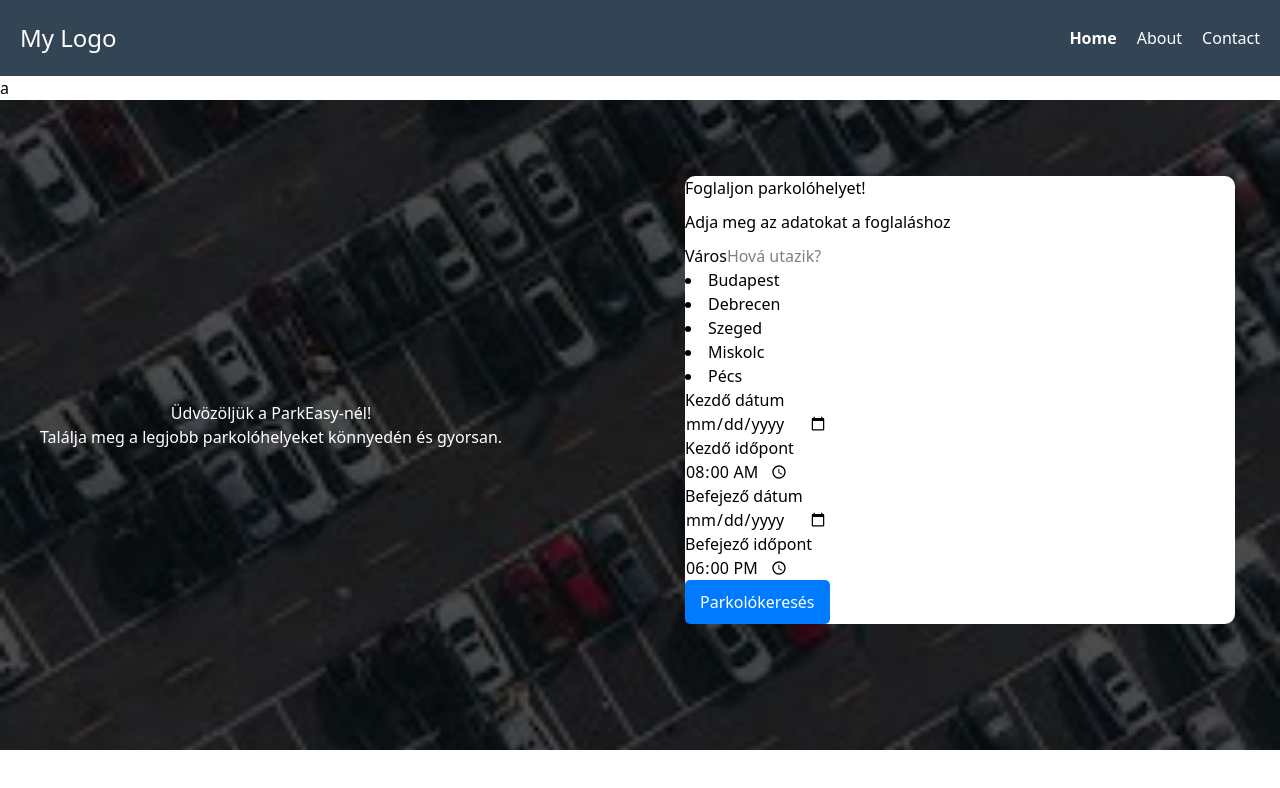
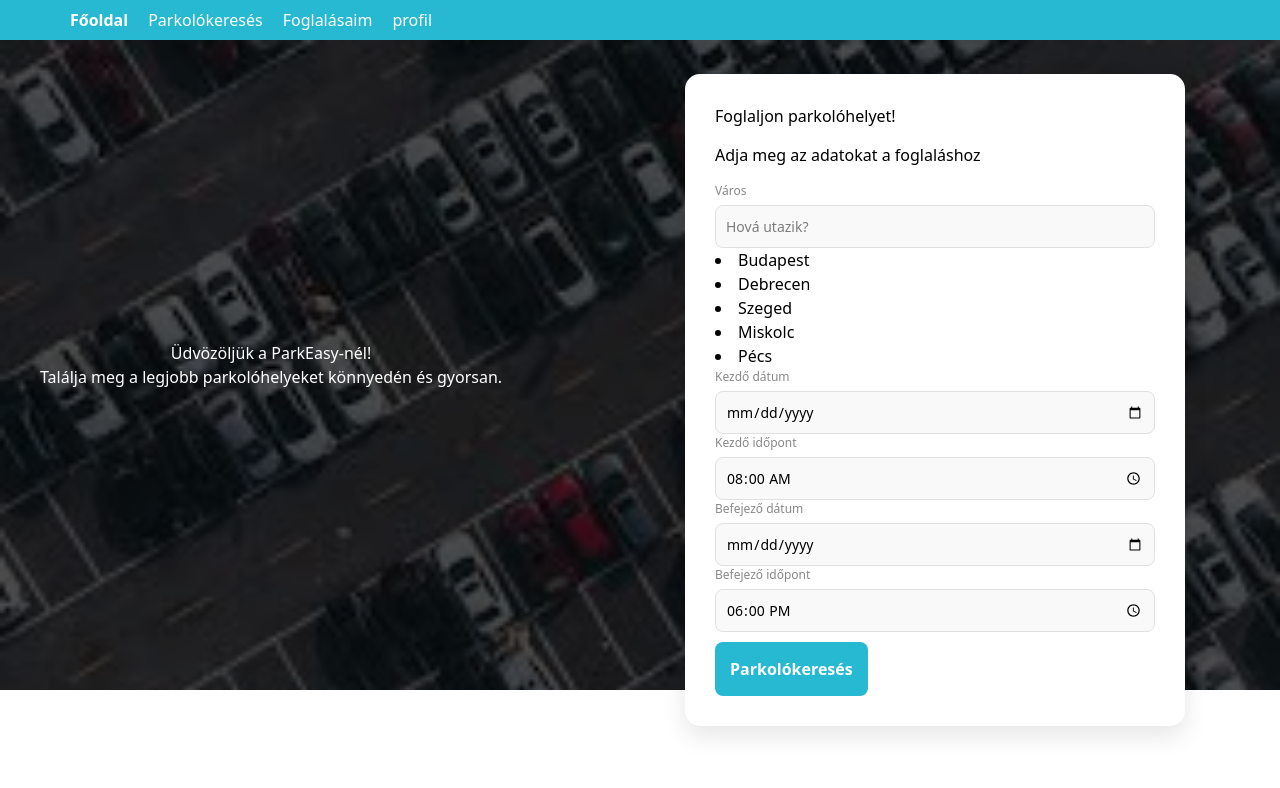
Before and after one commit to mmartin027/vizsgaremek_frontend, an Angular app: page /home in a window 1280 px wide. Shown: the top 788 px of the page. Built offline with nearby package versions, Linux system fonts and the light colour scheme.

Commit message:
password

```diff
--- a/src/app/features/auth/login/login.component.html
+++ b/src/app/features/auth/login/login.component.html
@@ -28,6 +28,10 @@
     <input type="text" formControlName="username" placeholder="felhasznalonev">
     <input type="password"  id="password" formControlName="password" placeholder="Jelszó">
 
+<div class="forgot-password-link">
+  <a routerLink="/forgot-password">Elfelejtette a jelszavát?</a>
+</div>
+
     <button class="Sign-in-button" type="submit">Bejelentkezés</button>
   </div>
 </form>
--- a/src/app/features/home/components/quick-search/quick-search.component.css
+++ b/src/app/features/home/components/quick-search/quick-search.component.css
@@ -1,27 +1,66 @@
 .foglalotomb {
   display: flex;
+  flex-direction: column;
   background-color: white;
-  flex-direction: column;
-  gap: 10px;
-  border-radius: 10px;
-}
+  gap: 15px;
+  padding: 30px; /* Nagyobb belső tér */
+  border-radius: 15px; /* Kicsit kerekebb sarkok */
 
-.foglalotomb button {
-  padding: 10px 15px;
-  background-color: #007bff;
-  color: white;
-  border: none;
-  border-radius: 5px;
-  cursor: pointer;
-  font-size: 16px;
+  /* Ez az árnyék adja meg a lebegő hatást */
+  box-shadow: 0 10px 25px rgba(0, 0, 0, 0.1);
+
+  width: 100%;
+  max-width: 500px;
 }
 
 
+/* Ezt az osztályt add rá a HTML-ben a dátum+idő párosok konténerére */
+.idopont-sor {
+  display: flex;
+  gap: 15px; /* Távolság a dátum és az idő között */
+  width: 100%;
+}
+
+.idopont-sor > div {
+  flex: 1; /* Hogy egyforma szélesek legyenek */
+}
+
+
+.foglalotomb label {
+  display: block;
+  font-size: 12px;
+  color: #888;
+  margin-bottom: 5px;
+  text-align: left;
+}
+
+.foglalotomb input, .foglalotomb select {
+  width: 100%;
+  padding: 10px;
+  border: 1px solid #e0e0e0;
+  border-radius: 8px;
+  background-color: #f9f9f9;
+  font-size: 14px;
+}
+
+
+.foglalotomb button {
+  padding: 15px;
+  background-color: #26B9D1; /* A Figma türkiz */
+  color: white;
+  border: none;
+  border-radius: 8px;
+  cursor: pointer;
+  font-size: 16px;
+  font-weight: bold;
+  margin-top: 10px;
+  transition: background 0.3s ease;
+  display: flex;
+  justify-content: center;
+  align-items: center;
+  gap: 10px;
+}
 
 .foglalotomb button:hover {
-  background-color: #0056b3;
+  background-color: #1fa4ba; /* Sötétebb türkiz hoverre */
 }
-
-.foglalotomb button:active {
-  background-color: #004080;
-}
--- /dev/null
+++ b/src/app/forgot-password/forgot-password.component.html
@@ -0,0 +1 @@
+<p>forgot-password works!</p>
--- /dev/null
+++ b/src/app/forgot-password/forgot-password.component.ts
@@ -0,0 +1,38 @@
+import { HttpClient } from '@angular/common/http';
+import { Component, inject } from '@angular/core';
+import { FormsModule } from '@angular/forms'; // Ez kell az ngModel-hez
+
+@Component({
+  selector: 'forgot-password',
+  standalone: true,
+  imports: [FormsModule], // HttpClient ide NEM kell, csak a modulok/komponensek
+  templateUrl: './forgot-password.component.html',
+  styleUrl: './forgot-password.component.css',
+})
+export class ForgotPasswordComponent {
+  emailInput: string = '';
+  message: string = ''; // Visszajelzés a felhasználónak
+  isError: boolean = false;
+
+  private http = inject(HttpClient);
+
+  onSubmit() {
+    if (!this.emailInput) return;
+
+    const apiUrl = 'http://localhost:8080/api/auth/forgot-password';
+
+    // Itt küldjük el a kérést
+    this.http.post(apiUrl, { email: this.emailInput }, { responseType: 'text' }).subscribe({
+      next: (response) => {
+        console.log('Siker:', response);
+        this.message = 'Ha a cím létezik, elküldtük a jelszó-visszaállítási linket!';
+        this.isError = false;
+      },
+      error: (error) => {
+        console.error('Hiba:', error);
+        this.message = 'Hiba történt a küldés során. Kérjük próbálja újra!';
+        this.isError = true;
+      }
+    });
+  }
+}
--- a/src/app/shared/components/header/header.component.css
+++ b/src/app/shared/components/header/header.component.css
@@ -1,5 +1,5 @@
 .header {
-  background-color: #345;
+  background-color: #26B9D1;
   color: #fff;
   padding: 20px;
   display: flex;
@@ -9,6 +9,12 @@
 
 .logo {
   font-size: 24px;
+}
+
+.nav-links {
+  position: absolute;
+  left: 50px;
+
 }
 
 .nav-links a {
--- a/src/app/shared/components/header/header.component.html
+++ b/src/app/shared/components/header/header.component.html
@@ -1,11 +1,11 @@
 <header class="header">
   <div class="logo">
-    My Logo
   </div>
   <nav class="nav-links">
-    <a routerLink="/" routerLinkActive="active">Home</a>
-    <a routerLink="/about" routerLinkActive="active">About</a>
-    <a routerLink="/contact" routerLinkActive="active">Contact</a>
+    <a routerLink="/" routerLinkActive="active">Főoldal</a>
+    <a routerLink="/about" routerLinkActive="active">Parkolókeresés</a>
+    <a routerLink="/contact" routerLinkActive="active">Foglalásaim</a>
+    <a routerLink="/contact" routerLinkActive="active">profil</a>
+
   </nav>
 </header>
-a
```
Also changed, not shown: src/app/features/parking/parking-module.ts (deleted, +0 -12 lines), src/app/forgot-password/forgot-password.component.css (added), 1 other file (tests, documents, lock files or other folders).
